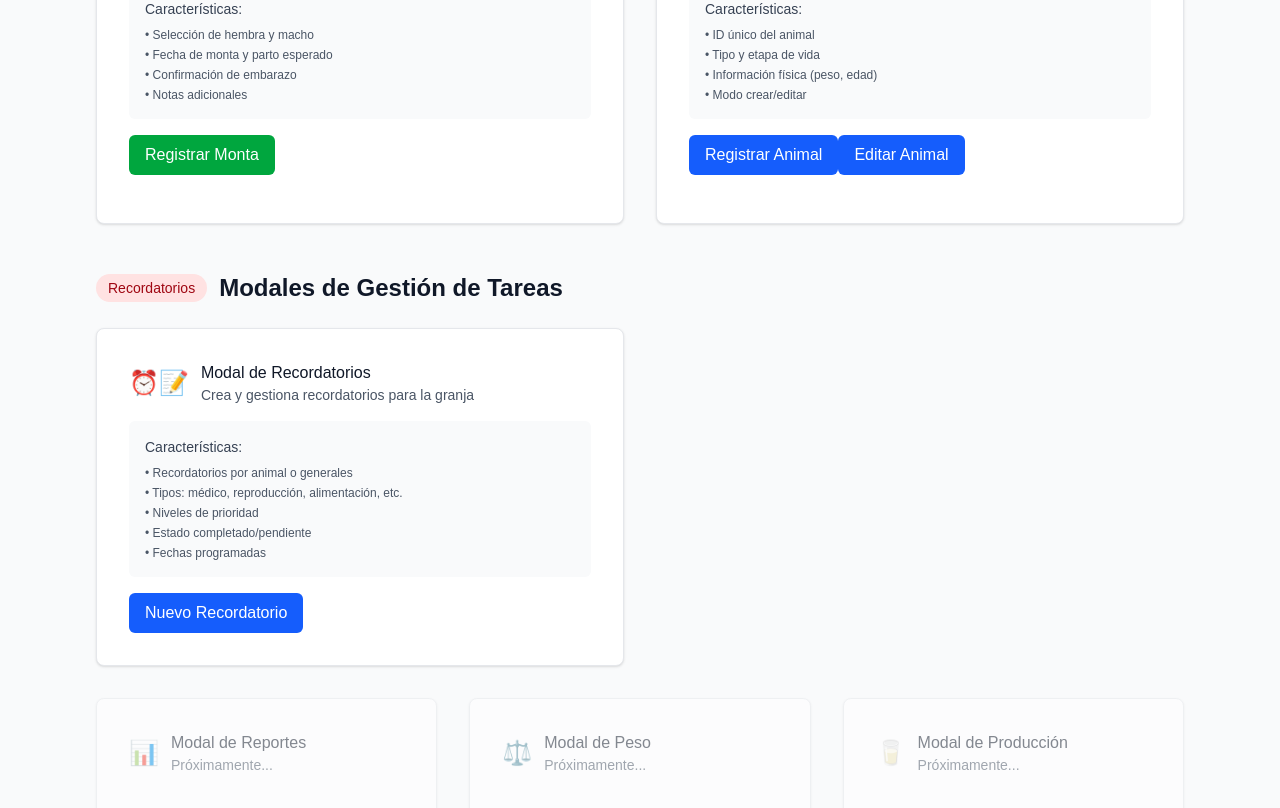
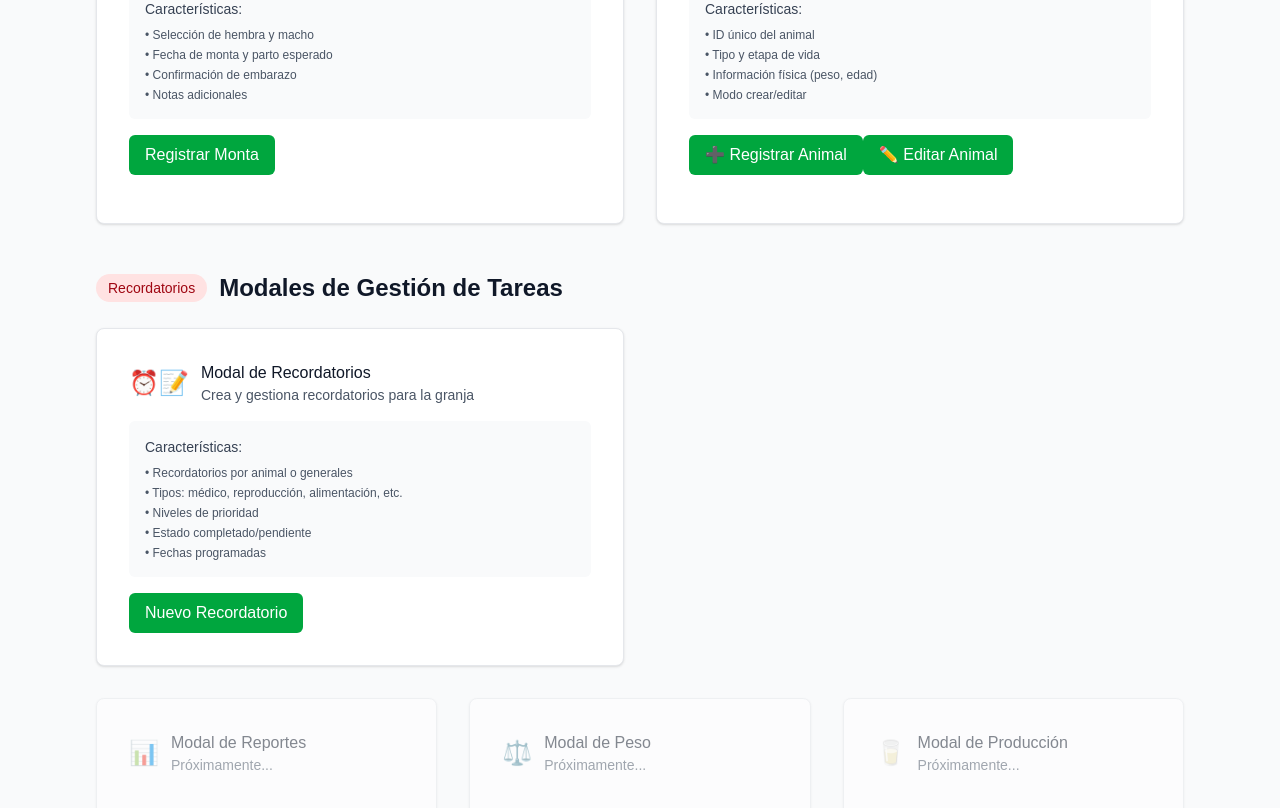
Before and after one commit to raulzarzadev/mi-granja-v2, a Next.js app: page /ui-showcase in a window 1280 px wide. Shown: the part 640-1448 px from the top of the page. Built offline with nearby package versions, Linux system fonts and the light colour scheme; no server answers.

Commit message:
feat: actualizar estilos de botones en formularios modales para mejorar la consistencia visual

```diff
--- a/src/components/ModalAnimalForm.tsx
+++ b/src/components/ModalAnimalForm.tsx
@@ -40,9 +40,9 @@ const ModalAnimalForm: React.FC<ModalAnimalFormProps> = ({
     <>
       <button
         onClick={openModal}
-        className="px-4 py-2 bg-blue-600 text-white rounded-md hover:bg-blue-700 transition-colors"
+        className="px-4 py-2 bg-green-600 text-white rounded-md hover:bg-green-700 transition-colors"
       >
-        {mode === 'create' ? 'Registrar Animal' : 'Editar Animal'}
+        {mode === 'create' ? '➕ Registrar Animal' : '✏️ Editar Animal'}
       </button>
 
       <Modal
--- a/src/components/ModalReminderForm.tsx
+++ b/src/components/ModalReminderForm.tsx
@@ -34,7 +34,7 @@ const ModalReminderForm: React.FC<ModalReminderFormProps> = ({
     <>
       <button
         onClick={openModal}
-        className="px-4 py-2 bg-blue-600 text-white rounded-md hover:bg-blue-700 transition-colors"
+        className="px-4 py-2 bg-green-600 text-white rounded-md hover:bg-green-700 transition-colors"
       >
         Nuevo Recordatorio
       </button>
```
